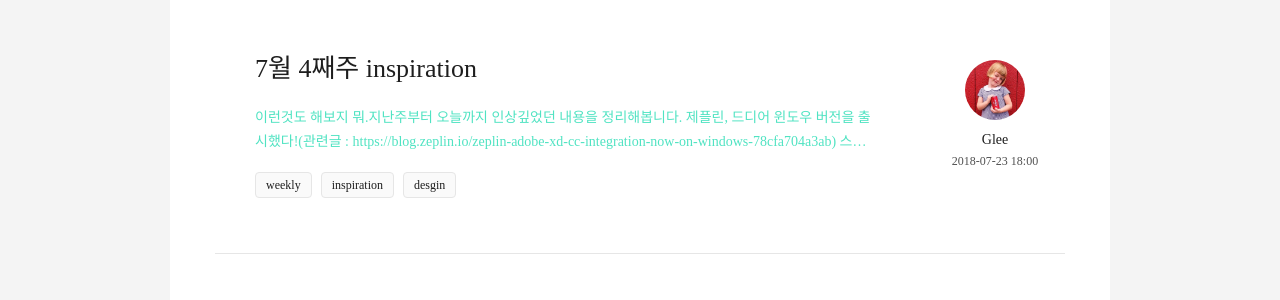
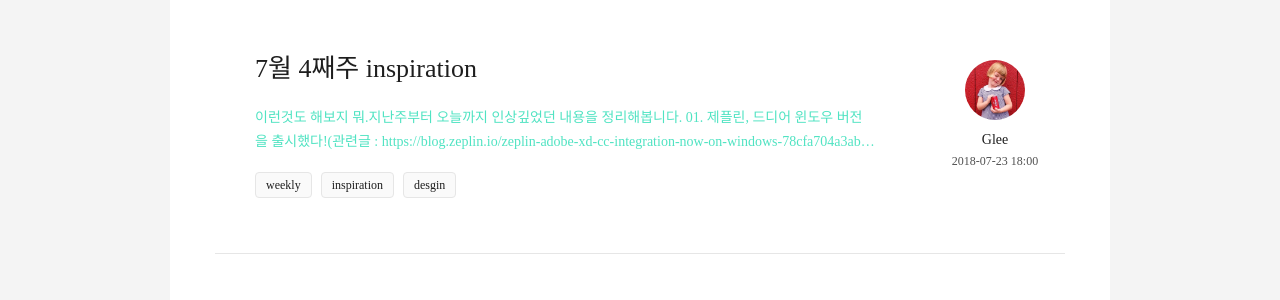
Before and after one commit to eternalglee/eternalglee.github.io, a Jekyll site: the page built from _tags/weekly.md, in a window 1280 px wide. Shown: the part 448-748 px from the top of the page. Built offline with Jekyll 4.4.1, drawn with Linux system fonts in a browser that asks for light colours.

Commit message:
내용 수정

```diff
--- a/_posts/2018-07-23-20180704_inspiration.md
+++ b/_posts/2018-07-23-20180704_inspiration.md
@@ -17,7 +17,7 @@ image: /files/covers/inspiration.png
 
 
 
-###  **[제플린, 드디어 윈도우 버전을 출시했다!](https://blog.zeplin.io/zeplin-adobe-xd-cc-integration-now-on-windows-78cfa704a3ab)**<br />(관련글 : https://blog.zeplin.io/zeplin-adobe-xd-cc-integration-now-on-windows-78cfa704a3ab)
+###  01. **[제플린, 드디어 윈도우 버전을 출시했다!](https://blog.zeplin.io/zeplin-adobe-xd-cc-integration-now-on-windows-78cfa704a3ab)**<br />(관련글 : https://blog.zeplin.io/zeplin-adobe-xd-cc-integration-now-on-windows-78cfa704a3ab)
 
 
 
```
